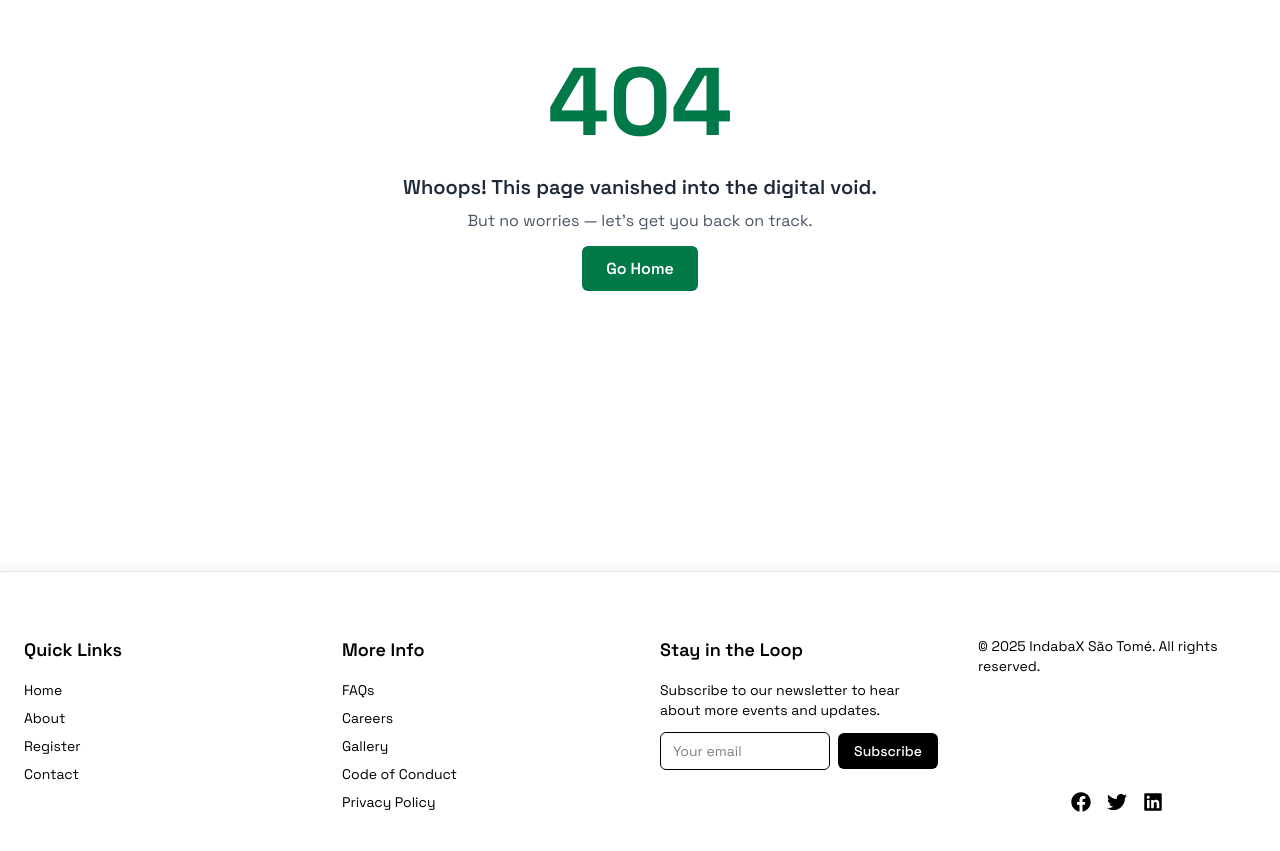
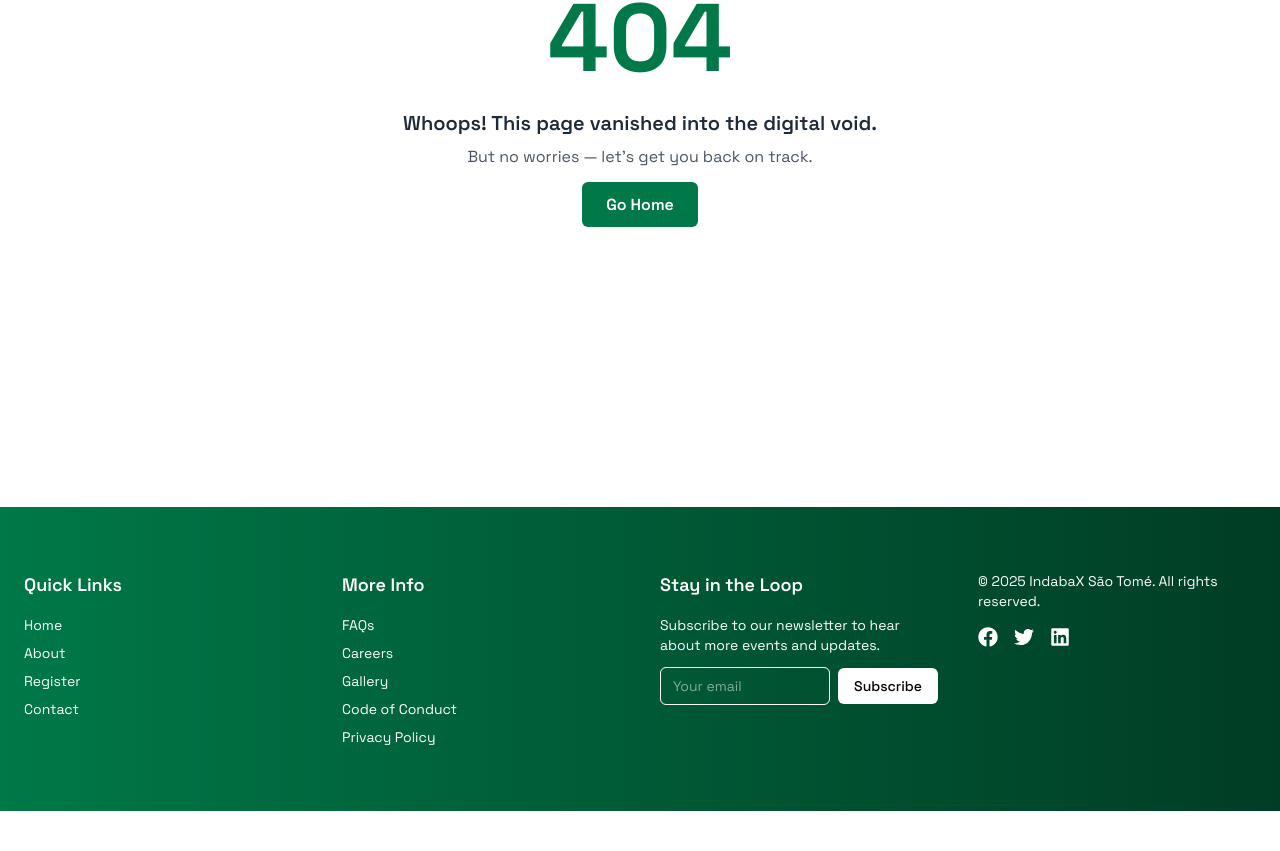
Before and after one commit to MOSOBELULU/indabaX, a React (Vite) app: page /events in a window 1280 px wide. Shown: the part 293-1144 px from the top of the page. After the commit the page ends 1104 px from the top, so only its background shows below. Built offline with nearby package versions, Linux system fonts and the light colour scheme.

Commit message:
wip: add events to NavBar + Changed footer bg

```diff
--- a/src/components/home/Hero.jsx
+++ b/src/components/home/Hero.jsx
@@ -15,7 +15,7 @@ export default function Hero() {
 
           <div className="flex-1 min-w-[300px] space-y-6">
             <h1 className="text-white text-3xl md:text-6xl font-bold drop-shadow-lg mb-4 text-left">
-              IndabaX São Tomé and Príncipe <CurrentYear />
+              IndabaX São Tomé and <br/> Príncipe <CurrentYear />
             </h1>
 
             <h3 className="text-lg md:text-xl font-medium text-white max-w-xl drop-shadow-sm mb-1 text-left">
--- a/src/components/home/Sponsorship.jsx
+++ b/src/components/home/Sponsorship.jsx
@@ -8,7 +8,7 @@ export default function Sponsorship() {
     <section className="px-4 mt-30 sm:px-8 md:px-6">
       <div className="max-w-7xl mx-auto flex flex-col md:flex-row min-h-[280px]">
 
-
+        {/* Left Side */}
         <div
           className="md:w-1/2 w-full py-8 md:py-14 flex items-center justify-center
         bg-[#007847] text-white
@@ -23,7 +23,7 @@ export default function Sponsorship() {
           </h2>
         </div>
 
-
+        {/* Right Side */}
         <div className="bg-[#FCD116] flex-1 flex items-center justify-center px-4 py-6 md:rounded-r-lg rounded-b-lg">
           <Marquee gradient={false} speed={60} pauseOnHover>
             {sponsors.map((sponsor, index) => (
--- a/src/components/home/Testimonials.jsx
+++ b/src/components/home/Testimonials.jsx
@@ -46,14 +46,14 @@ export default function Testimonials() {
   };
 
   return (
-   <section className="py-16">
-  <div className="max-w-7xl mx-auto px-6 bg-gradient-to-r from-[#007847] to-[#003d25] rounded-lg">
+    <section className="py-16 bg-gradient-to-r from-[#007847] to-[#003d25]">
+  <div className="max-w-7xl mx-auto px-6">
     <motion.div
       initial={{ opacity: 0, y: 60 }}
       whileInView={{ opacity: 1, y: 0 }}
       transition={{ duration: 0.6, ease: "easeOut" }}
       viewport={{ once: true }}
-      className="text-center py-12"
+      className="text-center"
     >
       <h2 className="text-2xl sm:text-3xl md:text-4xl font-bold mb-10 text-white">
         What People Say
@@ -79,6 +79,5 @@ export default function Testimonials() {
   </div>
 </section>
 
-
   );
 }
--- a/src/components/reusable/JoinUs.jsx
+++ b/src/components/reusable/JoinUs.jsx
@@ -4,31 +4,61 @@ import { ArrowRight } from "lucide-react";
 
 export default function JoinUs() {
   return (
-    <section className="relative py-24 px-6">
-      <div className="max-w-7xl mx-auto text-left space-y-6">
+  <section className="relative py-10 sm:py-16 lg:py-6 overflow-hidden ">
+
+
+      <div className="absolute inset-0">
+        <img
+          className="object-cover w-full h-full md:object-left md:scale-150 md:origin-top-left"
+          src="/images/whyjoinHero.png"
+          alt=""
+        />
+      </div>
+
+
+      <div className="absolute inset-0 hidden md:block bg-gradient-to-r from-black to-transparent"></div>
+       <div className="absolute inset-0 block md:hidden bg-black/60"></div>
+
+
+      <div className="relative px-6 sm:px-8 max-w-7xl mx-auto">
+        <div className="text-center md:w-2/3 lg:w-1/2 xl:w-1/3 md:text-left">
           <motion.h2
             initial={{ opacity: 0, y: 20 }}
             whileInView={{ opacity: 1, y: 0 }}
             transition={{ duration: 0.5 }}
             viewport={{ once: true }}
-          className="text-4xl md:text-5xl font-bold"
+            className="text-4xl sm:text-5xl font-bold text-white"
           >
-          Ready to be part of the AI movement in São Tomé?
+            Ready to be part of the AI movement in São Tomé and Principe?
           </motion.h2>
 
-        <p className="text-lg md:text-xl max-w-2xl">
+          <motion.p
+            initial={{ opacity: 0, y: 20 }}
+            whileInView={{ opacity: 1, y: 0 }}
+            transition={{ duration: 0.6, delay: 0.2 }}
+            viewport={{ once: true }}
+            className="mt-4 text-base sm:text-lg text-white"
+          >
             Whether you're a student, developer, researcher, or just curious —
-          there is a place for you in our community.
-        </p>
+            there's a place for you in our community.
+          </motion.p>
 
-        <motion.a
+
+          <motion.div
+            initial={{ opacity: 0, y: 20 }}
+            whileInView={{ opacity: 1, y: 0 }}
+            transition={{ duration: 0.6, delay: 0.4 }}
+            viewport={{ once: true }}
+            className="mt-8"
+          >
+            <a
               href="/register"
-          whileHover={{ scale: 1.05 }}
-          whileTap={{ scale: 0.98 }}
-          className="inline-flex items-center gap-2 bg-white text-[#007847] font-semibold px-6 py-3 rounded-lg shadow-lg hover:bg-gray-100 transition"
+              className="inline-flex items-center gap-2 bg-[#007847] text-white font-semibold px-6 py-3 rounded-md shadow-lg hover:bg-gray-100 transition"
             >
               Register <ArrowRight className="w-5 h-5" />
-        </motion.a>
+            </a>
+          </motion.div>
+        </div>
       </div>
     </section>
   );
--- a/src/components/reusable/miniFaqs.jsx
+++ b/src/components/reusable/miniFaqs.jsx
@@ -28,7 +28,7 @@ export default function MiniFaqs() {
   };
 
   return (
-    <section className="mt-20 py-10 sm:py-16 lg:py-24 bg-gray-50">
+    <section className="mt-20 py-10 sm:py-16 lg:py-24 bg-gray-100">
       <div className="max-w-7xl mx-auto px-4 sm:px-6 lg:px-8 text-left space-y-6">
         <div className="max-w-2xl mx-auto text-center mb-10">
           <h2 className="text-3xl font-bold leading-tight  sm:text-4xl lg:text-5xl py-3">
--- a/src/layout/Footer.jsx
+++ b/src/layout/Footer.jsx
@@ -2,12 +2,12 @@ import { FaFacebook, FaTwitter, FaLinkedin } from 'react-icons/fa';
 
 export default function Footer() {
   return (
-    <footer className="bg-white text-black border-t border-gray-200 shadow-[0_-4px_10px_rgba(0,0,0,0.05)]">
+    <footer className="bg-gradient-to-r from-[#007847] to-[#003d25] text-black ">
       <div className="max-w-7xl mx-auto px-6 py-12 md:py-16">
         <div className="grid grid-cols-1 sm:grid-cols-2 md:grid-cols-4 gap-10">
 
 
-          <div>
+          <div className='text-white'>
             <h4 className="text-lg font-semibold mb-4">Quick Links</h4>
             <ul className="space-y-2 text-sm">
               <li><a href="/" className="hover:underline">Home</a></li>
@@ -18,7 +18,7 @@ export default function Footer() {
           </div>
 
 
-          <div>
+          <div className='text-white'>
             <h4 className="text-lg font-semibold mb-4">More Info</h4>
             <ul className="space-y-2 text-sm">
               <li><a href="/faqs" className="hover:underline">FAQs</a></li>
@@ -30,18 +30,18 @@ export default function Footer() {
           </div>
 
 
-          <div>
+          <div className='text-white'>
             <h4 className="text-lg font-semibold mb-4">Stay in the Loop</h4>
             <p className="text-sm mb-3">Subscribe to our newsletter to hear about more events and updates.</p>
             <form className="flex flex-col sm:flex-row sm:items-center gap-2">
               <input
                 type="email"
                 placeholder="Your email"
-                className="w-full px-3 py-2 border border-black rounded-md text-sm"
+                className="w-full px-3 py-2 border border-white rounded-md text-sm"
               />
               <button
                 type="submit"
-                className="px-4 py-2 bg-black text-white text-sm font-medium rounded-md"
+                className="px-4 py-2 bg-white text-black text-sm font-medium rounded-md"
               >
                 Subscribe
               </button>
@@ -49,22 +49,39 @@ export default function Footer() {
           </div>
 
 
-          <div className="flex flex-col items-start sm:items-center justify-between h-full">
-            <p className="text-sm text-center sm:text-left mb-4 sm:mb-6">
+    <div className="text-white flex flex-col gap-4">
+  <p className="text-sm">
     &copy; {new Date().getFullYear()} IndabaX São Tomé. All rights reserved.
   </p>
-            <div className="flex space-x-4 text-xl">
-              <a href="https://web.facebook.com/deepindaba/?ref=br_rs&_rdc=1&_rdr#" target="_blank" rel="noopener noreferrer">
+  <div className="flex items-center gap-4 text-xl">
+    <a
+      href="https://web.facebook.com/deepindaba/?ref=br_rs&_rdc=1&_rdr#"
+      target="_blank"
+      rel="noopener noreferrer"
+      className="hover:text-gray-300 transition"
+    >
       <FaFacebook />
     </a>
-              <a href="https://x.com/deepindaba" target="_blank" rel="noopener noreferrer">
+    <a
+      href="https://x.com/deepindaba"
+      target="_blank"
+      rel="noopener noreferrer"
+      className="hover:text-gray-300 transition"
+    >
       <FaTwitter />
     </a>
-              <a href="https://www.linkedin.com/company/deep-learning-indaba/" target="_blank" rel="noopener noreferrer">
+    <a
+      href="https://www.linkedin.com/company/deep-learning-indaba/"
+      target="_blank"
+      rel="noopener noreferrer"
+      className="hover:text-gray-300 transition"
+    >
       <FaLinkedin />
     </a>
   </div>
 </div>
+
+
         </div>
       </div>
     </footer>
--- a/src/layout/NavBar.jsx
+++ b/src/layout/NavBar.jsx
@@ -11,6 +11,7 @@ export default function NavBar() {
   const navItems = [
     { label: "Home", path: "/" },
     { label: "About Us", path: "/aboutus" },
+    { label: "Events", path: "/events"},
     { label: "Agenda", path: "agenda"},
     { label: "Register", path: "/register" },
     { label: "Contact Us", path: "/contact" },
@@ -19,7 +20,7 @@ export default function NavBar() {
   const isActive = (path) => location.pathname === path;
 
   return (
-    <header className="bg-white shadow-md top-0 left-0 w-full z-50 relative">
+    <header className="bg-white shadow-md top-0 left-0 w-full z-50 fixed">
       <div className="max-w-6xl mx-auto flex flex-wrap items-center justify-between p-4 py-3 sm:px-6 md:px-10">
 
         <Link to="/">
--- /dev/null
+++ b/src/pages/EventsPage.jsx
@@ -0,0 +1,8 @@
+import Events from "../components/home/Events"
+export default function EventsPage(){
+    return(
+        <>
+        <Events />
+        </>
+    )
+}
```
Also changed, not shown: src/components/home/VolunteerOpps.jsx (+52 -20 lines), 2 other files (tests, documents, lock files or other folders). Lines whose indentation alone changed are shown as unchanged.
